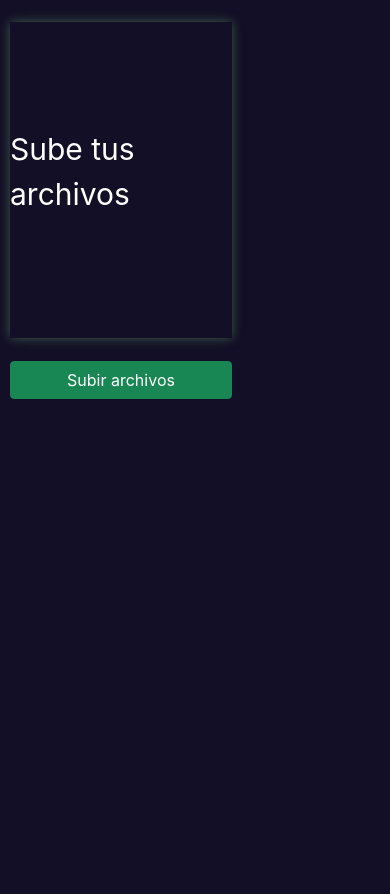
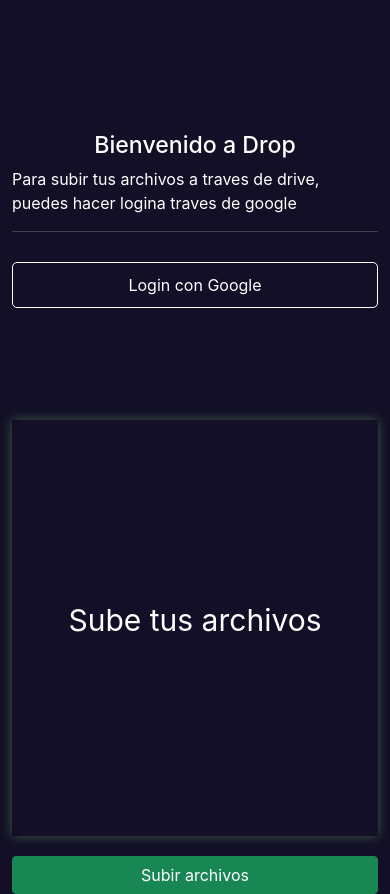
Before and after one commit to bryanlc1/drop-zone, a React (Vite) app: page / in a window 390 px wide. Before the commit the page ends 844 px from the top, so only its background shows below. Built offline with nearby package versions, Linux system fonts and the light colour scheme; the HTML template or start-up script is replaced by a standard one.

Commit message:
Create prelogin component And make web responsive

```diff
--- a/src/App.css
+++ b/src/App.css
@@ -1,5 +1,3 @@
-body{
-  background-color: #130f26;
-  color: white;
-  margin: 10px 10px 0px 10px;
+.App{
+ display: flex;
 }
--- a/src/App.jsx
+++ b/src/App.jsx
@@ -1,11 +1,16 @@
 import DropZone from './components/DropZone';
+import PreLogin from './components/PreLogin';
 import './App.css'
+import { Container, Row } from 'react-bootstrap';
 function App() {
 
   return (
-    <div className="App">
+    <Container>
+      <Row className="App">
      <DropZone/>
-    </div>
+     <PreLogin/>
+    </Row>
+    </Container>
   )
 }
 
--- a/src/components/DropZone.jsx
+++ b/src/components/DropZone.jsx
@@ -1,14 +1,16 @@
 import { useState } from 'react';
 import { useDropzone } from 'react-dropzone';
-import { Button } from 'react-bootstrap';
+import { Button,Row,Col} from 'react-bootstrap';
 import '../styles/DropZone.css'
 
 const DropZone = () => {
     const [files, setFiles] = useState([]);
+    const [rejectedFiles,setRejectedFiles]= useState([]);
+
     const { getRootProps, getInputProps } = useDropzone({
         accept: {
-            'image/*': ['.png', '.gif', '.jpeg', '.jpg'],
-            'application/pdf': ['.pdf']
+            'image/*':['.png','.jpg'],
+            'application/pdf':['.pdf'],
         },
         onDrop: (acceptedFiles) => {
             setFiles(
@@ -16,8 +18,17 @@ const DropZone = () => {
                     preview: URL.createObjectURL(file)
                 }))
             )
+            console.log(acceptedFiles)
+        },
+        onDropRejected:(rejectFiles)=>{
+            console.log(rejectFiles)
+            setRejectedFiles(
+                rejectFiles.map(({file}) => Object.assign(file, {
+                    preview: URL.createObjectURL(file)
+                }))
+            )
+            console.log(rejectFiles)
 
-            console.log(acceptedFiles)
         }
     })
 
@@ -25,8 +36,9 @@ const DropZone = () => {
     console.log(files.length)
     const notCurrentFiles = files?.length === 0;
     return (
-        <div className='contDrop'>
-            <div className='dropArea' {...getRootProps()} >
+        <>
+        <Col xs={{order:1}} lg={{order:0}} className='contDrop order-xs-last'>
+            <div  className='dropArea' {...getRootProps()} >
                 <input {...getInputProps()} />
 
                 {notCurrentFiles && <p className="textDrop">Sube tus archivos</p>}
@@ -49,7 +61,10 @@ const DropZone = () => {
                 />
                 Subir archivos
             </Button>
-        </div>
+        </Col>
+
+        </>
+
 
     )
 }
--- /dev/null
+++ b/src/components/PreLogin.jsx
@@ -0,0 +1,17 @@
+import '../styles/PreLogin.css';
+import { Button, Row, Col } from "react-bootstrap";
+
+
+const PreLogin = () => {
+    return(
+        <Col xs={12} lg={4} className='contWelcome'>
+            <div className="welcome">
+                <h3>Bienvenido a Drop</h3>
+                <p>Para subir tus archivos a traves de drive, puedes hacer logina traves de google</p>
+            </div>
+            <button className='btonLogin'>Login con Google</button>
+        </Col>
+    )
+}
+
+export default PreLogin;
--- a/src/index.css
+++ b/src/index.css
@@ -2,7 +2,7 @@ body {
   padding: 0;
   background-color: #130f26;
   color: white;
-  margin: 10px 10px 0px 10px;
+  margin-top: 20px;
   font-family: -apple-system, BlinkMacSystemFont, 'Segoe UI', 'Roboto', 'Oxygen',
     'Ubuntu', 'Cantarell', 'Fira Sans', 'Droid Sans', 'Helvetica Neue',
     sans-serif;
--- a/src/styles/DropZone.css
+++ b/src/styles/DropZone.css
@@ -2,6 +2,7 @@
     display: flex;
     flex-direction: column;
     box-shadow: 0px 0px 10px #3b5d49;
+    margin-bottom: 20px;
 }
 
 .textDrop{
@@ -10,12 +11,9 @@
     display: flex;
     align-items: center;
     justify-content: center;
-    height: 300px;
+    height: 400px;
 }
 .contDrop{
-    width: 60%;
-    height: 400px;
     display: flex;
     flex-direction: column;
-    justify-content: space-around;
 }
--- /dev/null
+++ b/src/styles/PreLogin.css
@@ -0,0 +1,22 @@
+.welcome{
+    display: flex;
+    flex-direction: column;
+    align-items: center;
+    border-bottom: 1px solid #39424e;
+    margin-bottom: 30px;
+}
+
+.contWelcome{
+    height: 400px;
+    display: flex;
+    flex-direction: column;
+    justify-content: center;
+}
+
+.btonLogin{
+    background-color: transparent;
+    color: white;
+    padding: 10px;
+    border: 1px solid;
+    border-radius: 5px;
+}
```
